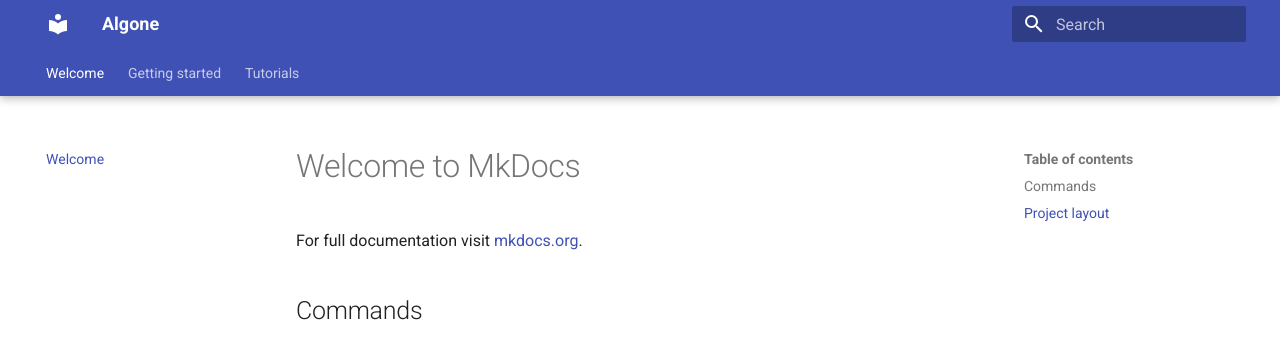
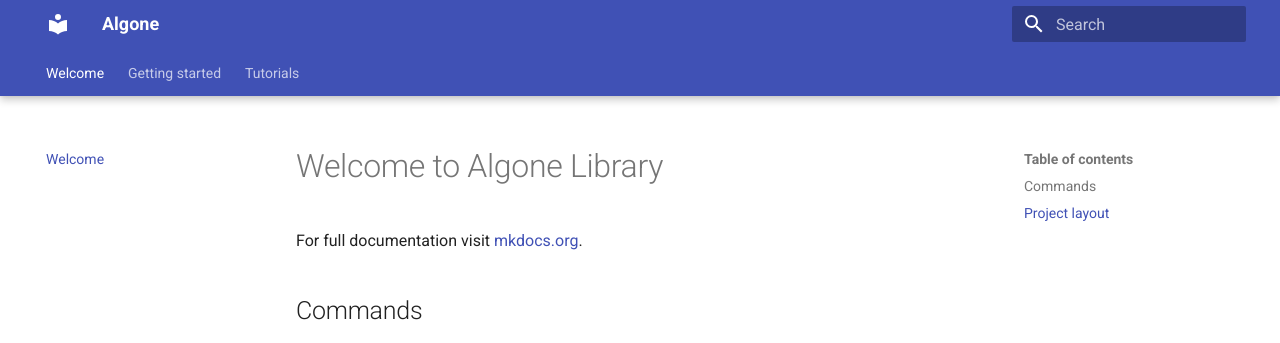
Before and after one commit to Melvin-klein/algone, an MkDocs documentation site: the page built from docs/index.md, in a window 1280 px wide. Shown: the top 343 px of the page. Built offline with MkDocs 1.6.1 and Material for MkDocs 9.7.7, drawn with Linux system fonts in a browser that asks for light colours.

Commit message:
Test website

```diff
--- a/docs/index.md
+++ b/docs/index.md
@@ -1,4 +1,4 @@
-# Welcome to MkDocs
+# Welcome to Algone Library
 
 For full documentation visit [mkdocs.org](https://www.mkdocs.org).
 
```
